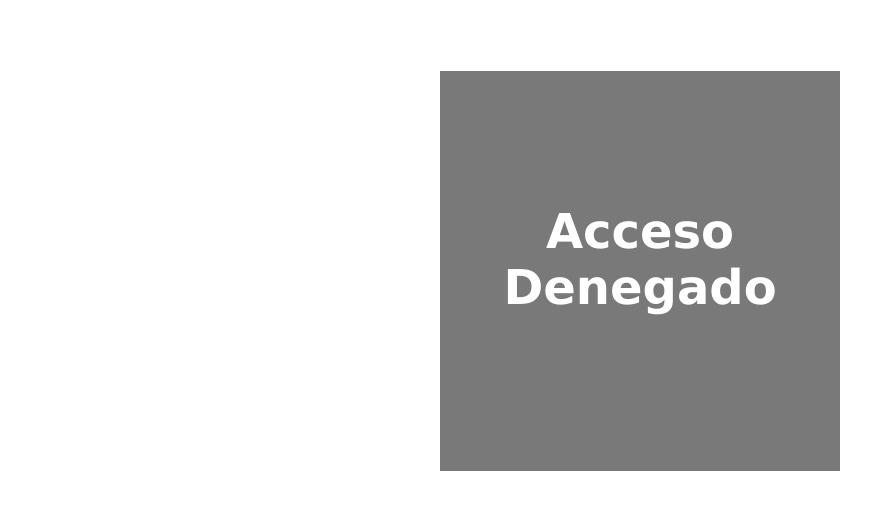
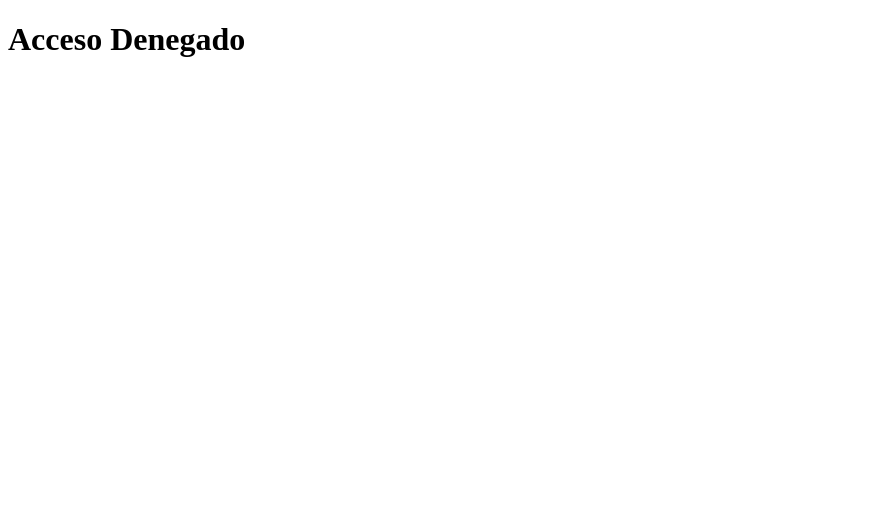
Before and after one commit to josebrusa/restServer, a website: page public/index.html in a window 1280 px wide. Shown: the whole page, without its empty margins (0-895 px from the left). Drawn offline with Linux system fonts and the light colour scheme.

Commit message:
home acces

```diff
--- a/public/index.html
+++ b/public/index.html
@@ -6,28 +6,6 @@
     <meta http-equiv="X-UA-Compatible" content="IE=edge">
     <meta name="viewport" content="width=device-width, initial-scale=1.0">
     <title>Document</title>
-    <style>
-        .box {
-            display: flex;
-            align-items: center;
-            justify-content: center;
-        }
-
-        .box div {
-            width: 400px;
-            height: 400px;
-            background: rgb(121, 121, 121);
-            margin: 5%;
-        }
-
-        h1 {
-            color: white;
-            font-family: verdana;
-            text-align: center;
-            font-size: 300%;
-            padding-top: 25%;
-        }
-    </style>
 </head>
 
 <body>
```
